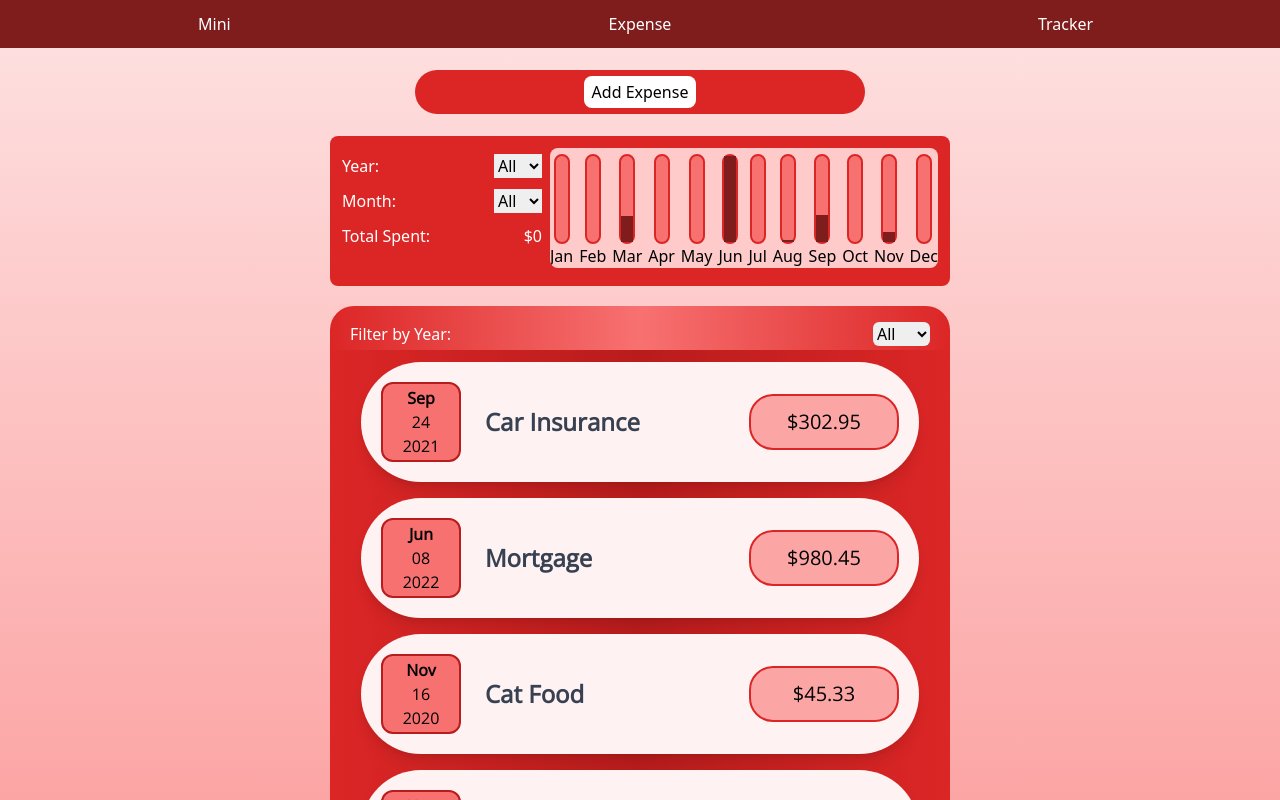
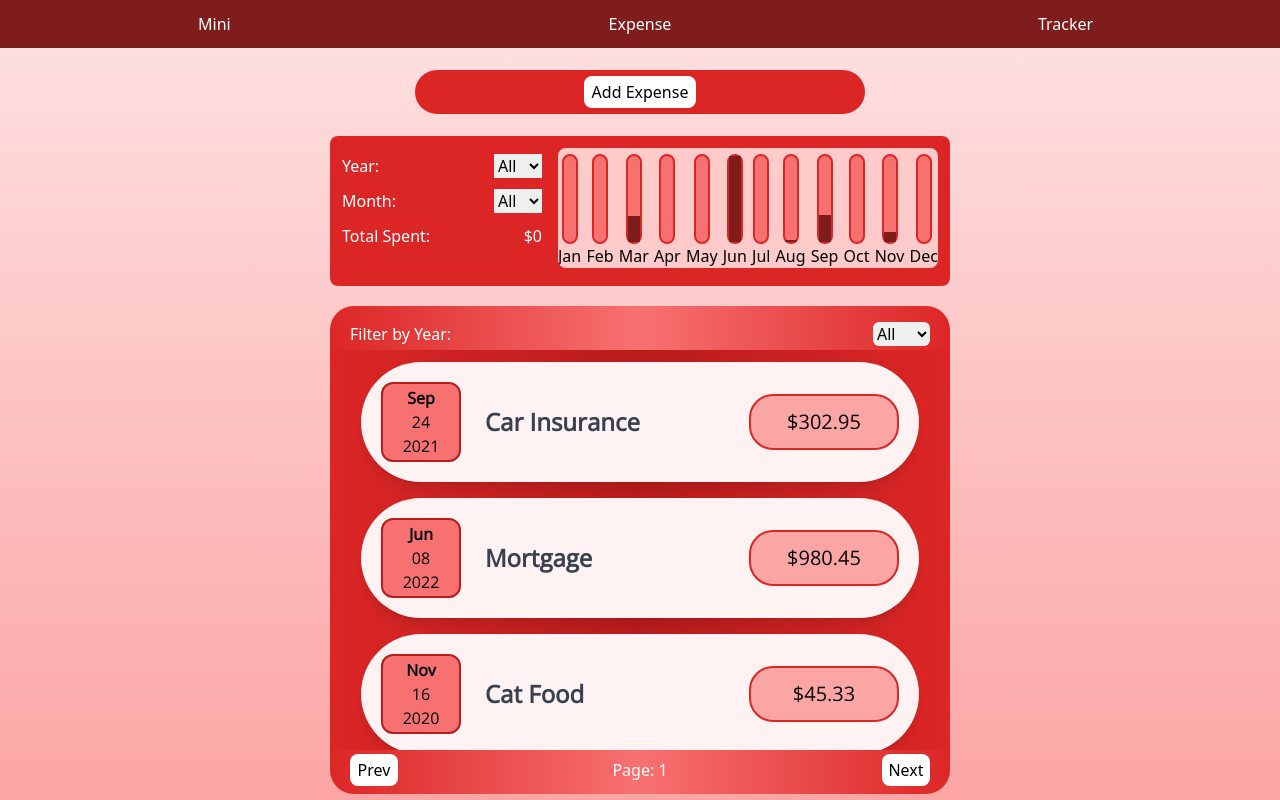
Before and after one commit to 90sPixelDev/react-expanse-tracker, a React (Create React App) app: page / in a window 1280 px wide. Built offline with nearby package versions, Linux system fonts and the light colour scheme.

Commit message:
fixed the spacing

```diff
--- a/src/components/Expenses/Expenses.js
+++ b/src/components/Expenses/Expenses.js
@@ -7,7 +7,7 @@ import ExpensesList from './ExpensesList';
 
 const Expenses = (props) => {
 	const classes = {
-		card: 'bottom-4 mx-5 mb-5 bg-red-600 w-[90vw] sm:w-[620px] flex flex-col self-start min-h-[50vh] transition',
+		card: 'bottom-4 mx-5 bg-red-600 w-[90vw] sm:w-[620px] flex flex-col self-start min-h-[30vh] transition',
 		topBottom:
 			'w-full bg-gradient-to-r from-transparent via-red-400 to-transparent py-1',
 	};
--- a/src/components/Expenses/ExpensesList.js
+++ b/src/components/Expenses/ExpensesList.js
@@ -6,7 +6,7 @@ import autoAnimate from '@formkit/auto-animate';
 const ExpensesList = (props) => {
 	const classes = {
 		expenses:
-			'flex flex-col gap-4 self-start overflow-auto w-[100%] bg-gradient-to-r from-red-600 via-red-700 to-red-600 py-3 min-h-[30vh]',
+			'flex flex-col gap-4 self-start overflow-auto w-[100%] bg-gradient-to-r from-red-600 via-red-700 to-red-600 py-3 h-[50vh]',
 		noContent: 'm-auto text-white',
 	};
 	const animParent = useRef(null);
--- a/src/components/UI/HomeBody.js
+++ b/src/components/UI/HomeBody.js
@@ -4,7 +4,7 @@ import PropTypes from 'prop-types';
 const HomeBody = (props) => {
 	const classes = {
 		homeBody:
-			'absolute h-fit w-full grid grid-rows-layout sm:grid-rows-smLayout gap-5 place-items-center',
+			'absolute w-full grid grid-rows-layout sm:grid-rows-smLayout gap-5 place-items-center',
 	};
 	return <section className={classes.homeBody}>{props.children}</section>;
 };
--- a/src/components/stats/Stats.js
+++ b/src/components/stats/Stats.js
@@ -6,7 +6,7 @@ const Stats = (props) => {
 	const classes = {
 		wholeSection:
 			'bg-red-600 w-[80vw] min-w-[200px] min-h-[150px] max-w-[620px] flex flex-col sm:flex-row gap-2 p-3 rounded-lg overflow-y-auto',
-		subSection: 'min-w-[200px]',
+		subSection: 'min-w-[200px] sm:mr-2',
 		miniRow: 'h-[35px] min-h-[15px] flex justify-between',
 		statTitle: 'flow-root my-auto text-white',
 		select: 'my-auto h-[1.5em] w-[3em]',
```
